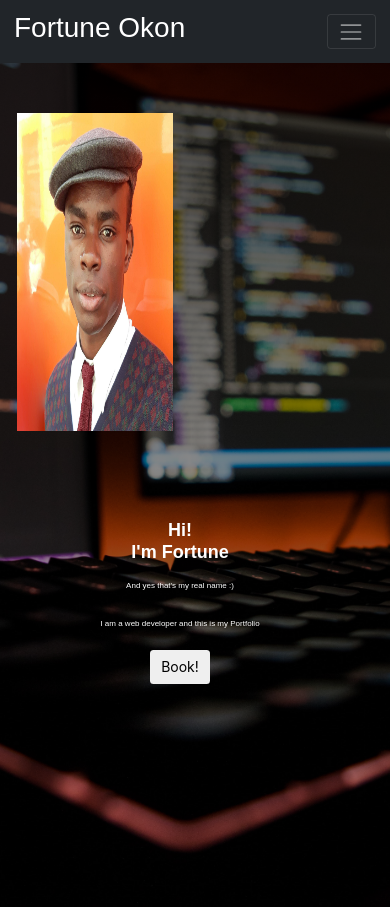
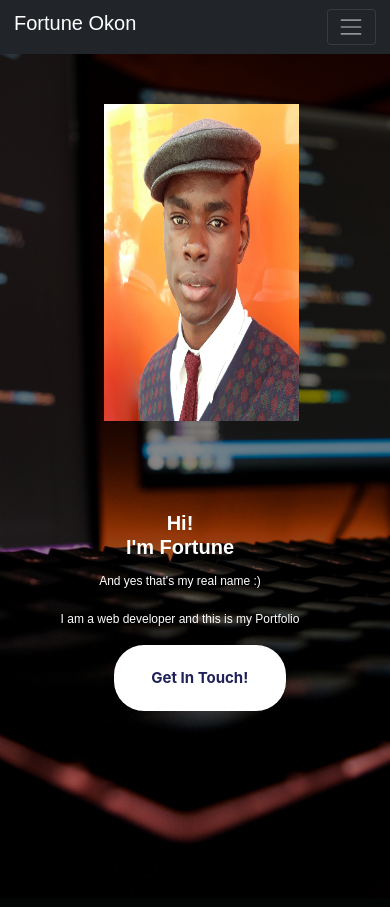
Before and after one commit to fort3/Portfolio, a PHP site: page / in a window 390 px wide. After the commit the page ends 843 px from the top, so only its background shows below. Run offline with PHP 8.4, Linux system fonts and the light colour scheme; some libraries are stand-ins or nearby versions; some web fonts are replaced.

Commit message:
form addition and pop up with jquery and php

```diff
--- a/components/App.js
+++ b/components/App.js
@@ -60,3 +60,110 @@ $('#social_nav').click(function(){
     $('#book').hide('');
     $('#social').show('');
 });
+
+/////////////////
+///// Get in touch button and close function
+//////////////////////
+
+$('#book_btn').click(function(){
+    $('#book').fadeIn(500);
+    $('#index,nav').fadeTo(500,0.5);
+    $('#index').show('');
+    $('#portfolio').hide('');
+    $('#contact').hide('');
+    $('#social').hide('');
+});
+
+$('#close').click(function(){
+    $('#book').fadeOut(500);
+    $('#index,nav').fadeTo(500, 1);
+    $('#index').show('');
+    $('#portfolio').hide('');
+    $('#contact').hide('');
+    $('#social').hide('');
+});
+
+////////////////
+/// send request button
+////////////////
+
+$(function(){
+    $("send_mail").click(function(){
+
+        function isEmptyString(str) {
+            return !str || str.trim().length === 0;
+        }
+
+        let cusName = $('input#cus_name').val(); //get value of this input field
+        let error = false;
+
+        if(isEmptyString(cusName)) {
+            $('#err-form').show(500);
+            $('#err-form').delay(4000);
+            $('#err-form').animate({
+                height: 'toggle'
+            }, 500, function(){
+                //animate completed.
+            });
+            error = true; //change error state
+        }
+
+        const emailRegex = /^([a-z0-9_.-]+)@([da-z.-]+).([a-z.]{2,6})$/; // Syntax to compare against input
+        let cusEmail = $('input#cus_email').val() //get value of email input
+        if(isEmptyString(cusEmail) || !emailRegex.test(cusEmail)) {
+            $('#err-form').show(500);
+            $('#err-form').delay(4000);
+            $('#err-form').animate({
+                height: 'toggle'
+            }, 500, function(){
+
+            });
+            error = true; //change state of error
+        }
+
+        let cusPhone = $('input#cus_phone').val(); // get the value of the input field
+        if (isEmptyString(cusPhone)) {
+            $('#err-form').show(500);
+            $('#err-form').delay(4000);
+            $('#err-form').animate({
+                height: 'toggle'
+            }, 500, function () {
+                // Animation complete.
+            });
+            error = true; // change the error state to true
+        }
+
+        let cusMessage = $('textarea#cus_statement').val(); // collect value input field
+        if (isEmptyString(cusMessage)) {
+            $('#err-form').show(500);
+            $('#err-form').delay(4000);
+            $('#err-form').animate({
+                height: 'toggle'
+            }, 500, function () {
+                // Animation complete.
+            });
+            error = true; // change the error state to true
+        }
+
+
+        if(error == false){
+            let dataString = $('#request_form').serialize(); //collect form data
+
+            $.ajax({
+                type: "POST",
+                url: $('#request_form').attr('action'),
+                data: dataString,
+                timeout: 6000,
+                error: function (request, error){
+                    $('#errorSend').show();
+                },
+                success: function(){
+                    alert('Success! Thank You for you reservation. We will send you a confirmation email soon');
+                }
+            });
+            return false;
+        }
+
+        return false; // stops user browser being directed to the php file
+    });
+});
--- a/css/style.css
+++ b/css/style.css
@@ -116,14 +116,89 @@ div .col-8 .port_div{
 .social_icons img{
     color: #FFFFFF;
 }
+#book{
+    position: fixed;
+    border: solid 1px grey;
+    border-radius: 13px;
+    width: 64%;
+    height: 50%;
+    left: 19%;
+    top: 20%;
+    margin: -94px 9px 0 -108px;
+    display: none;
+    background-color: white;
+    font-weight: bold;
+    padding: 4px;
+  }
+  #send_email{
+    width: 57%;
+    height: 45%;
+    border-radius: 30px;
+    background-color:#707175;
+    border: none;
+    overflow: hidden;
+    color: #FFFFFF;
+    text-align: center;
+    margin-left: 25%;
+    margin-top: 12%;
+    font-size: 19px;
+}
+#request_form{
+    position: relative;
+    top: 16px;
+}
+#close{
+    position: relative;
+    left: 100%;
+    background: transparent;
+}
+#book_btn{
+    width: 44%;
+    height: 27%;
+    border-radius: 30px;
+    background-color:#ffffff;
+    border: none;
+    overflow: hidden;
+    color: #212159;
+    text-align: center;
+    font-size: 19px;
+    margin-left: 18%;
+    padding: 10px;
+}
+.form-control[disabled],.form-control[readonly],fieldset[disabled] .form-control
+{
+    cursor: not-allowed;
+    background-color: transparent;
+}
+
+.form p
+{
+    margin: 10px 0 30px 0;
+}
+
+.error {
+    color: #000000;
+    display: none;
+}
+
+.invisible {
+    display:none;
+    visibility:visible;
+}
+
+  /*************** Media queries ***************/
+
 @media(max-width: 768px){
     #index .row, #porfolio .row{
         display: flex;
         flex-direction: column;
     }
+    #index_nav h2{
+        font-size: 20px;
+    }
     .img-frame{
-        margin-left: 2px;
-        width: 40vw;
+        margin-left: 27%;
+        width: 50vw;
         height: 40vh;
     }
     /* .img_card{
@@ -131,10 +206,10 @@ div .col-8 .port_div{
         height: 40vh;
     } */
     .text-center .card-title{
-        font-size: 18px;
+        font-size: 20px;
     }
     .text-center p{
-        font-size: 8px;
+        font-size: 12px;
     }
     .text-center{
         padding-top: 10px;
@@ -209,4 +284,23 @@ div .col-8 .port_div{
     .social_icons a{
         padding-left: 20px;
     }
+    #book{
+        left: 41%;
+        width: 72%;
+        height: 61%;
+    }
+    #send_email{
+        font-size: 10px;
+        margin-left: 36%;
+        width: 78%;
+        height: 60%;
+    }
+    #book_btn{
+        width: 52%;
+        height: 17%;
+        text-align: center;
+        margin-left: 30%;
+        font-size: 15px;
+        font-weight: bolder;
+    }
 }
--- a/index.html
+++ b/index.html
@@ -1,5 +1,6 @@
 <!DOCTYPE html>
 <html lang="en">
+
 <head>
     <meta charset="UTF-8">
     <meta name="viewport" content="width=device-width, initial-scale=1.0">
@@ -38,11 +39,15 @@
     <link href="https://fonts.googleapis.com/css2?family=Lexend+Zetta&display=swap" rel="stylesheet">
 
 </head>
+
 <body>
     <!-- Nav bar-->
     <nav class="navbar navbar-expand-lg navbar-dark ">
-        <a href="#index" class="navbar-brand" id="index_nav"><h2>Fortune Okon</h2></a>
-        <button class="navbar-toggler" type="button" data-toggle="collapse" data-target="#navbarSupportedContent" aria-controls="navbarSupportedContent" aria-expanded="false" aria-label="Toggle navigation">
+        <a href="#index" class="navbar-brand" id="index_nav">
+            <h2>Fortune Okon</h2>
+        </a>
+        <button class="navbar-toggler" type="button" data-toggle="collapse" data-target="#navbarSupportedContent"
+            aria-controls="navbarSupportedContent" aria-expanded="false" aria-label="Toggle navigation">
             <span class="navbar-toggler-icon"></span>
         </button>
 
@@ -78,7 +83,7 @@
                         <h2 class="card-title">Hi! <br>I'm Fortune</h2>
                         <p> And yes that's my real name :)</p>
                         <p>I am a web developer and this is my Portfolio</p>
-                        <a href="#book" id="book_btn"><button class="btn btn-default">Book!</button></a>
+                        <a href="#book"><button class="btn btn-lg btn-block" id="book_btn">Get In Touch!</button></a>
                     </div>
                 </div>
             </div>
@@ -94,7 +99,8 @@
                 <div class="card portfolio_card">
                     <div class="card-body port_center">
                         <h2 class="card-title"> Portfolio & Projects</h2>
-                        <p>This is a summary of my portfolio for projects done and clients I have been priviledged to work with.</p>
+                        <p>This is a summary of my portfolio for projects done and clients I have been priviledged to
+                            work with.</p>
                     </div>
                 </div>
             </div>
@@ -153,11 +159,20 @@
                     <div class="card-body social_center">
                         <h2 class="card-title"> Social Media links</h2>
                         <div class="social_icons">
-                            <p><label><a href="https://www.instagram.com/fortelitebjj/" target="_blank"><img src="https://image.flaticon.com/icons/svg/174/174855.svg" width="60" height="30" alt="instagram logo" class="ig_logo">@fortelitebjj</a></label></p>
+                            <p><label><a href="https://www.instagram.com/fortelitebjj/" target="_blank"><img
+                                            src="https://image.flaticon.com/icons/svg/174/174855.svg" width="60"
+                                            height="30" alt="instagram logo" class="ig_logo">@fortelitebjj</a></label>
+                            </p>
 
-                            <p><label><a href="https://www.linkedin.com/in/fortune-okon/" target="_blank"><img src="https://image.flaticon.com/icons/svg/174/174857.svg" width="60" height="30" alt="linkedin logo" class="linkedin_logo">Fortune Sam Okon</a></label></p>
+                            <p><label><a href="https://www.linkedin.com/in/fortune-okon/" target="_blank"><img
+                                            src="https://image.flaticon.com/icons/svg/174/174857.svg" width="60"
+                                            height="30" alt="linkedin logo" class="linkedin_logo">Fortune Sam
+                                        Okon</a></label></p>
 
-                            <p><label><a href="https://github.com/fort3" target="_blank"><img src="https://image.flaticon.com/icons/svg/25/25231.svg" width="60" height="30" alt="github logo" class="github_logo" style="color: #ffffff;">fort3</a></label></p>
+                            <p><label><a href="https://github.com/fort3" target="_blank"><img
+                                            src="https://image.flaticon.com/icons/svg/25/25231.svg" width="60"
+                                            height="30" alt="github logo" class="github_logo"
+                                            style="color: #ffffff;">fort3</a></label></p>
                         </div>
                     </div>
                 </div>
@@ -167,17 +182,56 @@
     <!--/ Social -->
 
     <!-- Book -->
-    <div class="container-fluid" id="book">
+    <div id="book">
+        <div class="parallax pricing img.ipadfix">
+            <div class="container">
                 <div class="row justify-content-md-center">
-            <div class="col-8 col-xs-12">
-                <form action="POST">
+                    <div class="col-md-12 col-xs-12 col-lg-12">
+                        <button id="close" class="btn btn-default"><i class="fa fa-times"></i></button><br>
+                        <h3 class="text-center invisible" id="successSend"><strong>Thank you for your
+                                reservation!</strong>
+                            We will send
+                            you a confirmation email.</h3>
+                        <h3 class="text-center invisible" id="errorSend">There was an error. Please try again.</h3>
+
+                        <form method="POST" class="form form-table" action="php/index.php" id="request_form">
+                            <div class="form-group">
+                                <div class="error left-align" id="err-form">
+                                    Please fill in all fields!
+                                </div>
+                            </div>
+                            <div class="row">
+                                <div class="col-xs-12 col-lg-4 col-md-4 form-group">
+                                    <input class="form-control hint" type="text" name="cus_name" id="cus_name"
+                                        placeholder="Name" required>
+                                </div>
+                                <div class="col-xs-12 col-lg-4 col-md-4 form-group">
+                                    <input class="form-control hint" type="email" id="cus_email" name="cus_email"
+                                        placeholder="Email Address" required>
+                                </div>
+                                <div class="col-xs-12 col-lg-4 col-md-4 form-group">
+                                    <input class="form-control hint" id="cus_phone" name="cus_phone" type="text"
+                                        placeholder="Phone Number" required>
+                                </div>
+                                <div class="col-xs-12 col-lg-4 col-md-4 form-group">
+                                    <textarea class="form-control hint" id="cus_statement" name="cus_statement"
+                                        placeholder="Make Your Request" required></textarea>
+                                </div>
+                            </div>
+
+                            <div class="row">
+                                    <div class="col-lg-12 col-md-12 col-sm-12 col-md-offset-5 col-lg-offset-5 col-sm-offset-5">
+                                      <button id="send_email" name="submit-2" class="btn btn-lg btn-block">Send Mail</button>
+                                    </div>
+                            </div>
 
                         </form>
                     </div>
                 </div>
             </div>
+        </div>
+    </div>
     <!--/ Book -->
-
 
     <!-- Scripts-->
     <script src="http://momentjs.com/downloads/moment.min.js"></script>
@@ -197,4 +251,5 @@
     <script src="https://cdnjs.cloudflare.com/ajax/libs/moment.js/2.27.0/moment.min.js"></script>
     <script src="components/App.js"></script>
 </body>
+
 </html>
```
Also changed, not shown: php/index.php (added, +32 -0 lines). Lines whose indentation alone changed are shown as unchanged.
